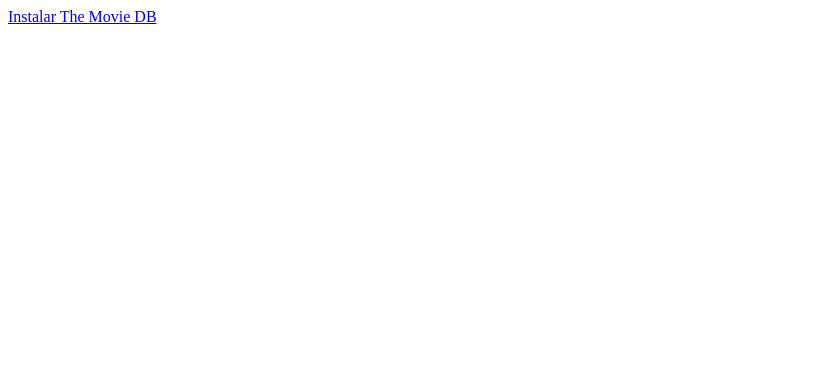
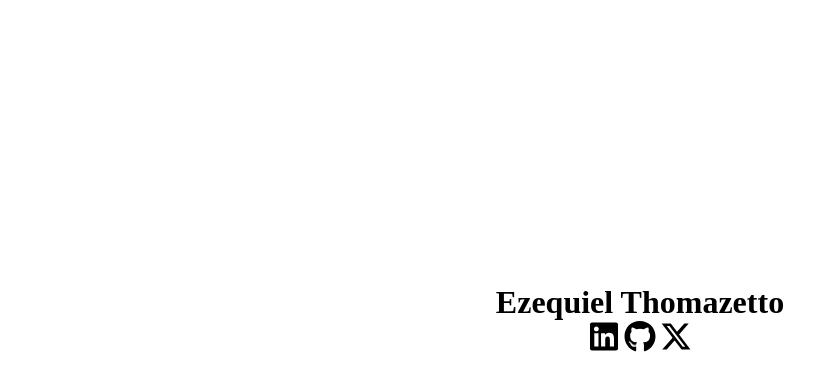
Before and after one commit to zethomazetto/zethomazetto.github.io, a plain HTML site: page index.html in a window 1280 px wide. Shown: the whole page, without its empty margins (0-838 px from the left). Drawn offline with Linux system fonts and the light colour scheme.

Commit message:
new website version

```diff
--- a/index.html
+++ b/index.html
@@ -1 +1,43 @@
-<a href="itms-services://?action=download-manifest&url=https://github.com/zethomazetto/TesteDevIOSFastShop/releases/download/1.0/manifest.plist">Instalar The Movie DB</a>
+<html>
+  <head>
+    <meta charset="UTF-8">
+    <title>Ezequiel Thomazetto</title>
+    <meta name="viewport" content="width=device-width">
+    <style>
+      html, body {
+        position: relative;
+        height: 100%;
+        margin: 0;
+        padding: 0;
+      }
+      main {
+        position: relative;
+        top: 40%;
+        transform: translateY(-50%);
+        text-align: center;
+      }
+      h1 {
+        margin: 0;
+        display: inline;
+      }
+      a, a:visited {
+        color: inherit;
+        text-decoration: none;
+      }
+      a:hover {
+        text-decoration: underline;
+      }
+    </style>
+  </head>
+  <body>
+    <main>
+      <h1>Ezequiel Thomazetto</h1>
+      <br>
+      <nav>
+        <a href="https://www.linkedin.com/in/zethomazetto/" target="_blank"><img src="images/linkedin-brands-solid.svg" alt="Linkedin" style="width:32px;height:32px;"></a>
+        <a href="https://github.com/zethomazetto" target="_blank"><img src="images/github-brands-solid.svg" alt="Github" style="width:32px;height:32px;"></a>
+        <a href="https://x.com/zethomazetto" target="_blank"><img src="images/x-twitter-brands-solid.svg" alt="X" style="width:32px;height:32px;"></a>
+      </nav>
+    </main>
+  </body>
+</html>
```
Also changed, not shown: images/github-brands-solid.svg (added), images/linkedin-brands-solid.svg (added), images/x-twitter-brands-solid.svg (added).
